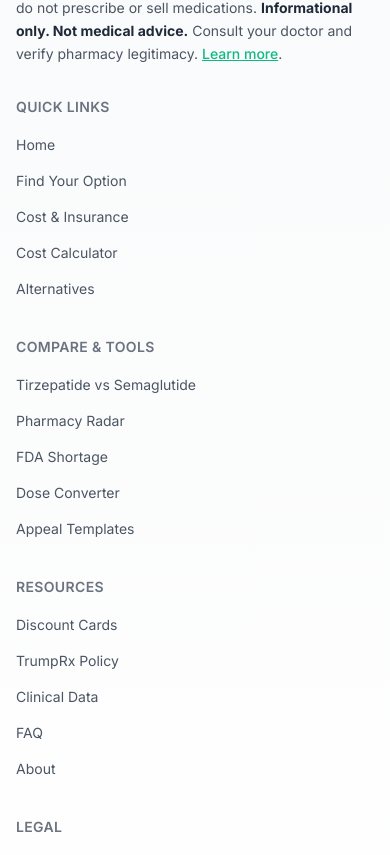
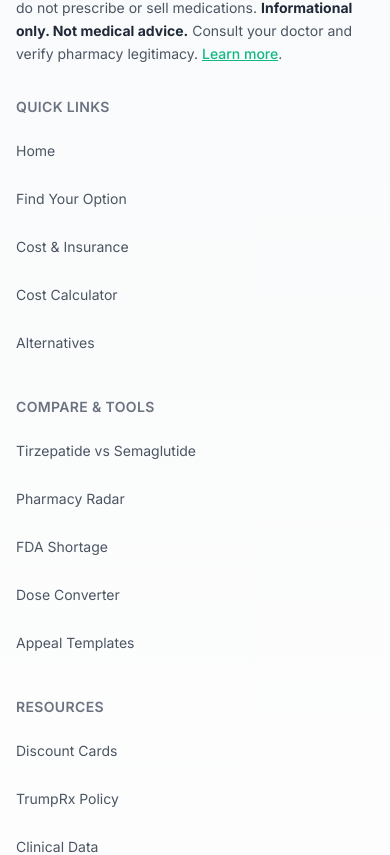
Before and after one commit to LoganOYoung/GLP-1, a Next.js app: page / in a window 390 px wide. Shown: the part 5915-6770 px from the top of the page. Built offline with nearby package versions, Linux system fonts and the light colour scheme; no server answers.

Commit message:
fix: Footer 链接移动端 44px 触控区域
Co-authored-by: Cursor <cursoragent@cursor.com>

```diff
--- a/components/Footer.tsx
+++ b/components/Footer.tsx
@@ -55,7 +55,7 @@ function buildOrganizationSchema() {
 }
 
 const linkClass =
-  'block py-1.5 text-sm text-gray-600 transition-colors hover:text-primary-500 md:py-1';
+  'flex min-h-[44px] items-center py-1.5 text-sm text-gray-600 transition-colors hover:text-primary-500 md:min-h-0 md:py-1';
 
 function LinkColumn({
   links,
```
